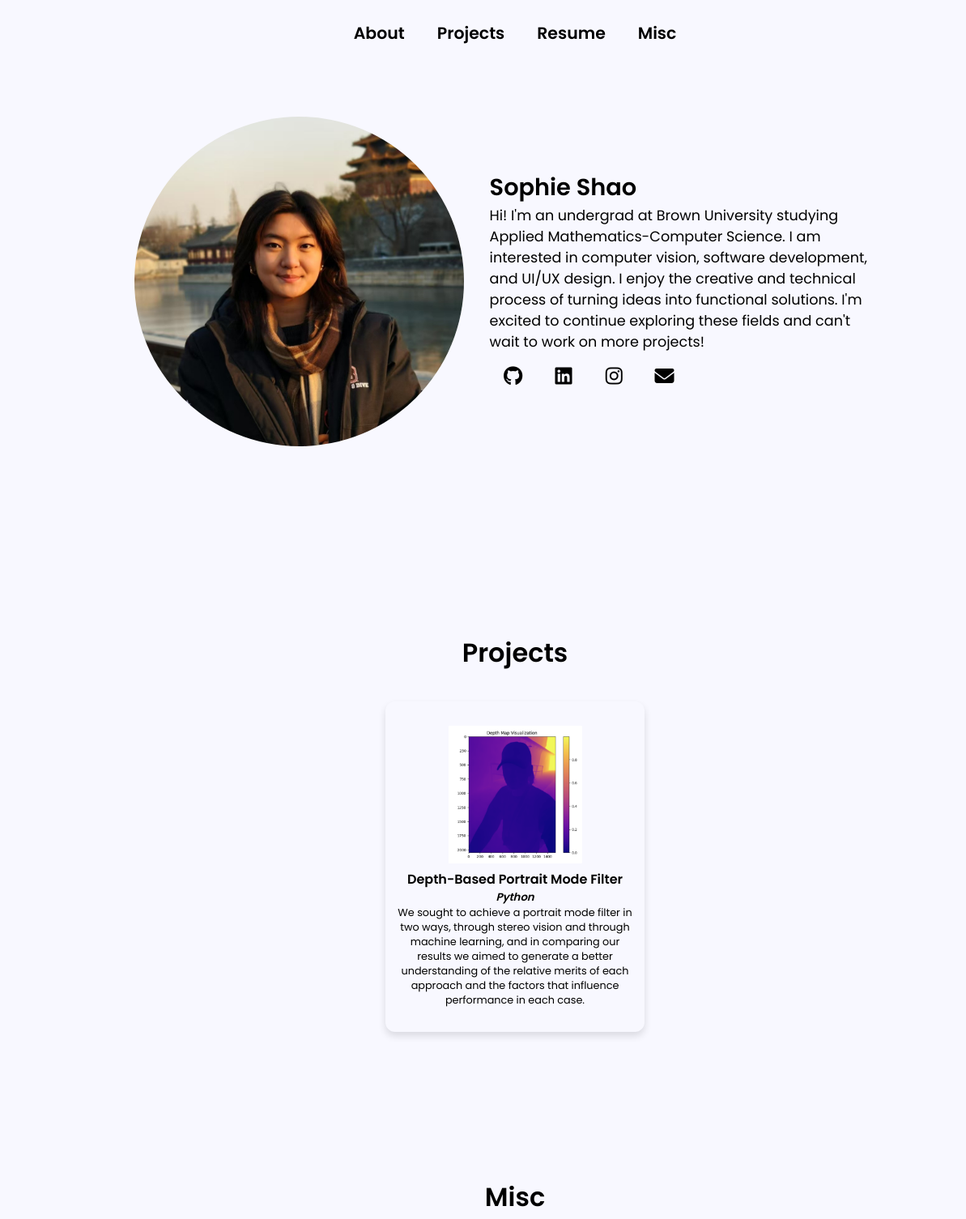
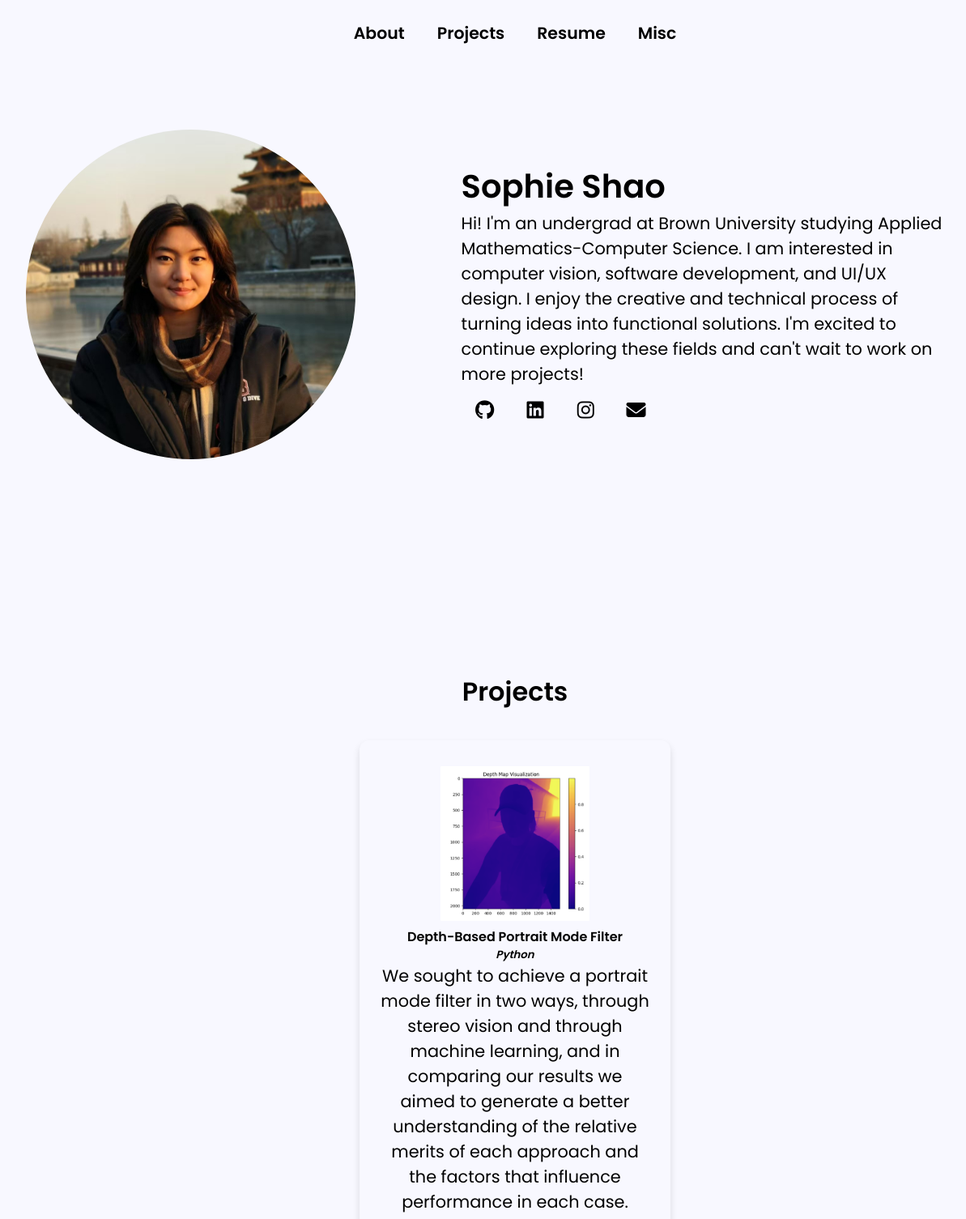
Before and after one commit to sophie-shao/sophie-website, a plain HTML site: page index.html in a window 1536 px wide. Shown: the top 1505 px of the page at 81% size, without its empty margins (132-1325 px from the left). Drawn offline with Linux system fonts and the light colour scheme.

Commit message:
responsive

```diff
--- a/style.css
+++ b/style.css
@@ -321,3 +321,29 @@ footer .text {
         text-align: center;
     }
 }
+
+/* For very large screens */
+@media (min-width: 1400px) {
+    section {
+      max-width: 1400px;
+      padding: 6rem 2rem;
+    }
+
+    .main-container {
+      gap: 4rem;
+    }
+
+    .content h1 {
+      font-size: 2.5rem;
+    }
+
+    .content p {
+      font-size: 1.3rem;
+    }
+
+    /* Make project boxes larger but maintain grid */
+    .projects .boxes .box, .misc .boxes .box {
+      width: 24rem;
+      padding: 2rem 1.5rem;
+    }
+  }
```
